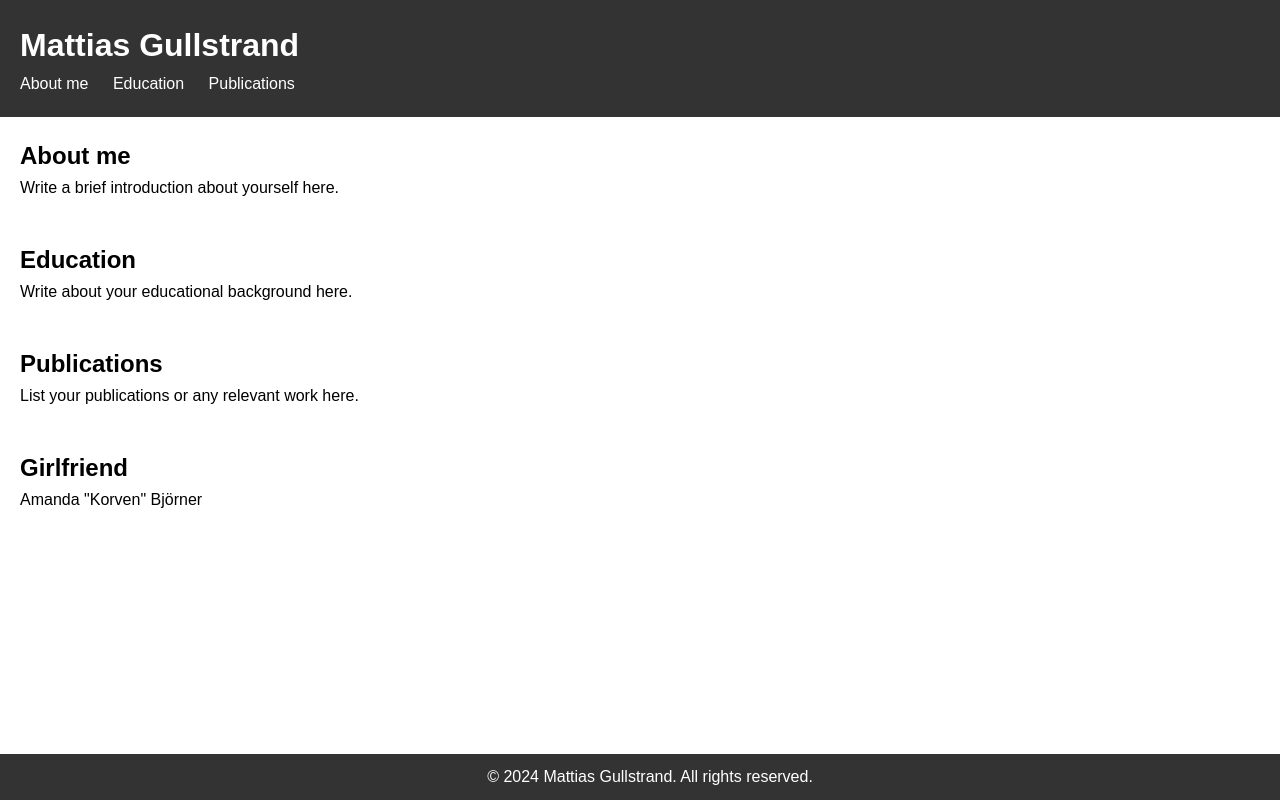
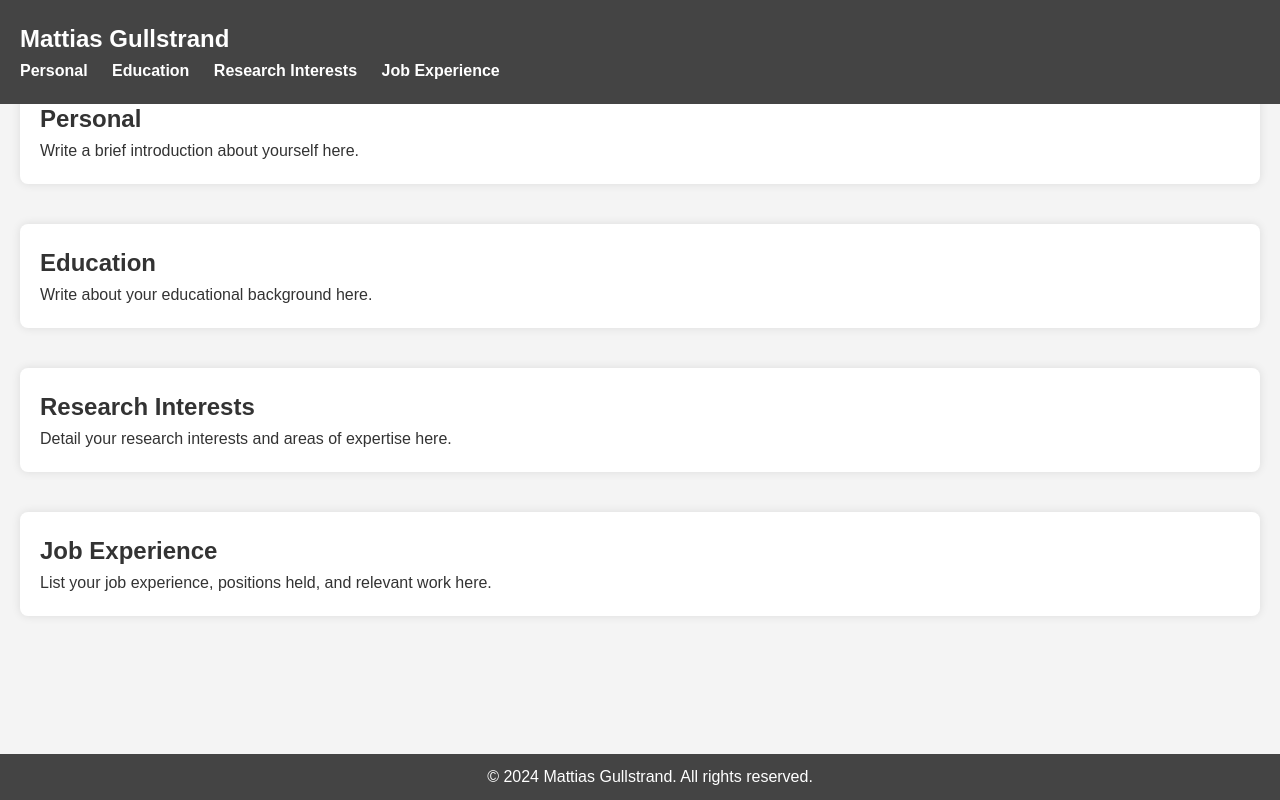
Before and after one commit to mattiasgullstrand/mattiasgullstrand.github.io, a plain HTML site: page index.html in a window 1280 px wide. Drawn offline with Linux system fonts and the light colour scheme.

Commit message:
Misc improvements

```diff
--- a/index.html
+++ b/index.html
@@ -12,17 +12,18 @@
         <h1>Mattias Gullstrand</h1>
         <nav>
             <ul>
-                <li><a href="#about">About me</a></li>
+                <li><a href="#personal">Personal</a></li>
                 <li><a href="#education">Education</a></li>
-                <li><a href="#publications">Publications</a></li>
+                <li><a href="#research-interests">Research Interests</a></li>
+                <li><a href="#job-experience">Job Experience</a></li>
             </ul>
         </nav>
     </header>
 
     <main>
 
-        <section id="about">
-            <h2>About me</h2>
+        <section id="personal">
+            <h2>Personal</h2>
             <p>Write a brief introduction about yourself here.</p>
         </section>
 
@@ -31,14 +32,14 @@
             <p>Write about your educational background here.</p>
         </section>
 
-        <section id="publications">
-            <h2>Publications</h2>
-            <p>List your publications or any relevant work here.</p>
+        <section id="research-interests">
+            <h2>Research Interests</h2>
+            <p>Detail your research interests and areas of expertise here.</p>
         </section>
 
-        <section id="girlfriend">
-            <h2>Girlfriend</h2>
-            <p>Amanda "Korven" Björner</p>
+        <section id="job-experience">
+            <h2>Job Experience</h2>
+            <p>List your job experience, positions held, and relevant work here.</p>
         </section>
 
     </main>
--- a/styles.css
+++ b/styles.css
@@ -7,20 +7,29 @@ body, h1, h2, p, ul, li {
 body {
     font-family: Arial, sans-serif;
     line-height: 1.6;
+    background-color: #f4f4f4;
+    color: #333;
 }
 
 header {
-    background-color: #333;
+    background-color: #444;
     color: #fff;
     padding: 20px;
+    position: fixed;
+    width: 100%;
+    top: 0;
+    z-index: 1000;
 }
 
 header h1 {
     margin: 0;
+    font-size: 24px;
 }
 
 nav ul {
     list-style-type: none;
+    padding: 0;
+    margin: 0;
 }
 
 nav ul li {
@@ -31,18 +40,27 @@ nav ul li {
 nav ul li a {
     color: #fff;
     text-decoration: none;
+    font-weight: bold;
+}
+
+nav ul li a:hover {
+    text-decoration: underline;
 }
 
 main {
-    padding: 20px;
+    padding: 80px 20px 20px 20px; /* Adjust padding to account for fixed header */
 }
 
 section {
     margin-bottom: 40px;
+    background: #fff;
+    padding: 20px;
+    border-radius: 8px;
+    box-shadow: 0 0 10px rgba(0, 0, 0, 0.1);
 }
 
 footer {
-    background-color: #333;
+    background-color: #444;
     color: #fff;
     text-align: center;
     padding: 10px;
```
